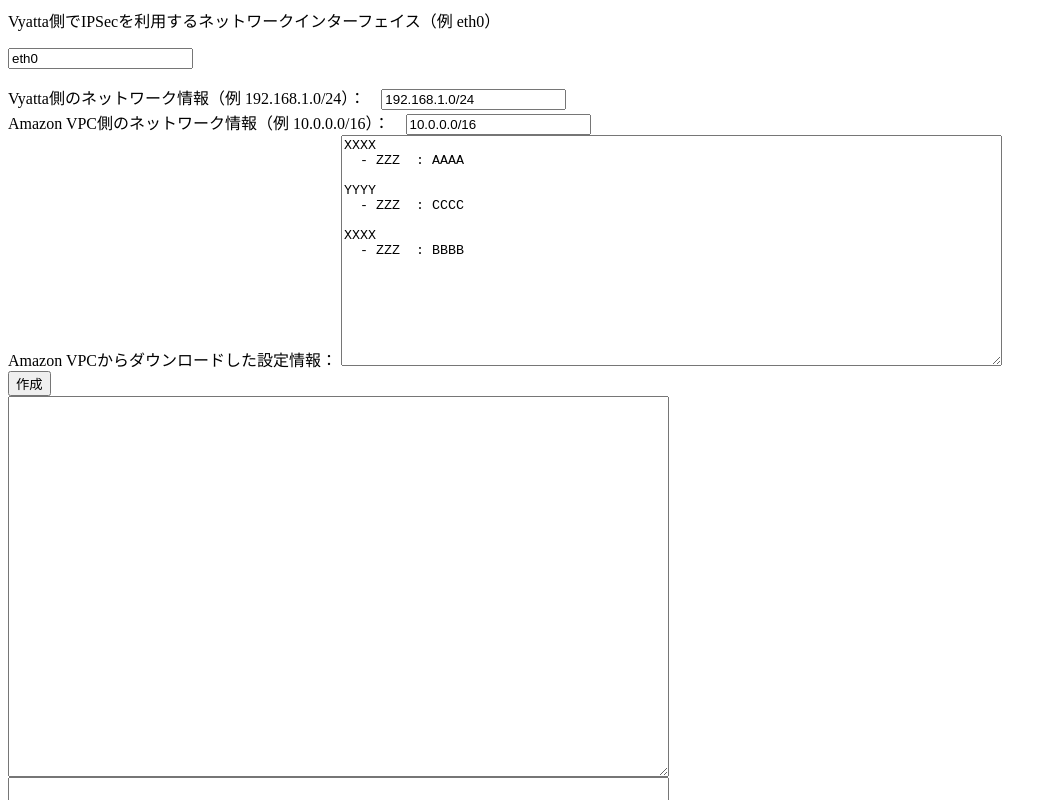
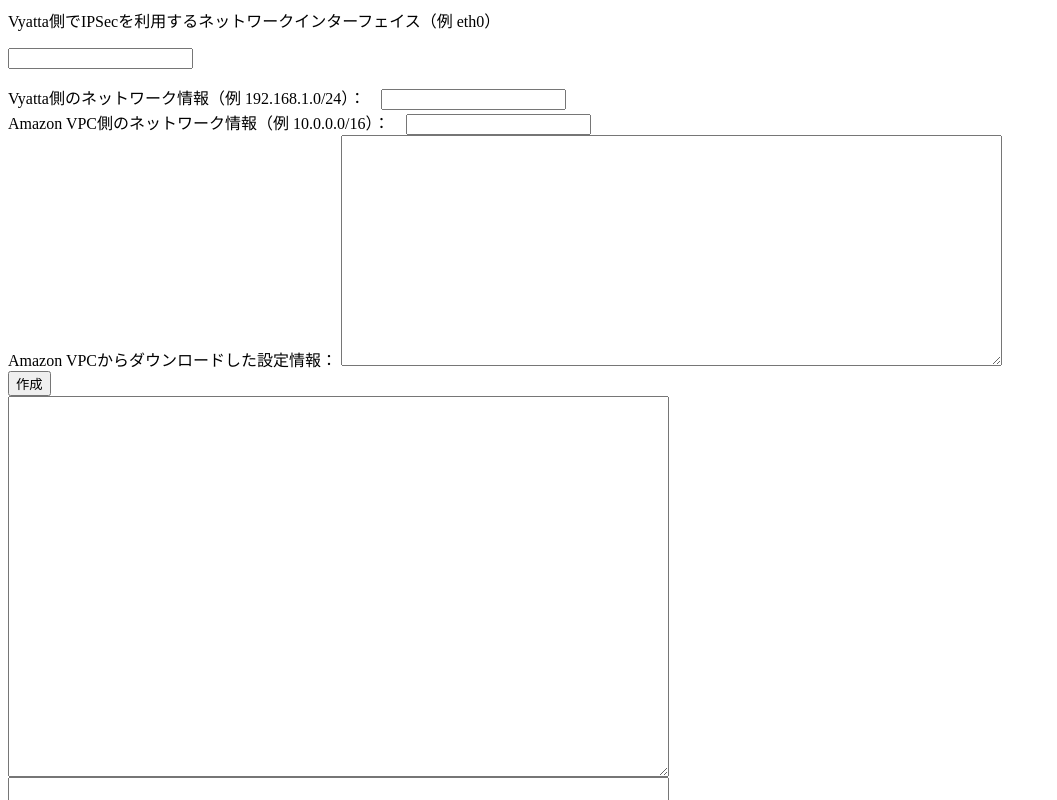
Before and after one commit to kikumoto/gen-vyatta-conf-for-vpc, a plain HTML site: page public_html/index.html in a window 1280 px wide. Shown: the top 800 px of the page, without its empty margins (0-1057 px from the left). Drawn offline with Linux system fonts and the light colour scheme.

Commit message:
deleted test values

```diff
--- a/public_html/index.html
+++ b/public_html/index.html
@@ -9,25 +9,17 @@
 <div>
 <div>
 <p>Vyatta側でIPSecを利用するネットワークインターフェイス（例 eth0）</p>
-<p><input id="interface" value="eth0"></input></p>
+<p><input id="interface"></input></p>
 </div>
 <div>
-Vyatta側のネットワーク情報（例 192.168.1.0/24）：　<input id="local_subnet" value="192.168.1.0/24"></input>
+Vyatta側のネットワーク情報（例 192.168.1.0/24）：　<input id="local_subnet"></input>
 </div>
 <div>
-Amazon VPC側のネットワーク情報（例 10.0.0.0/16）：　<input id="remote_subnet" value="10.0.0.0/16"></input>
+Amazon VPC側のネットワーク情報（例 10.0.0.0/16）：　<input id="remote_subnet"></input>
 </div>
 <div>
 Amazon VPCからダウンロードした設定情報：
 <textarea id="config" cols="80" rows="15">
-XXXX
-  - ZZZ  : AAAA
-
-YYYY
-  - ZZZ  : CCCC
-
-XXXX
-  - ZZZ  : BBBB
 </textarea>
 </div>
 <div><button id="generate">作成</button></div>
```
